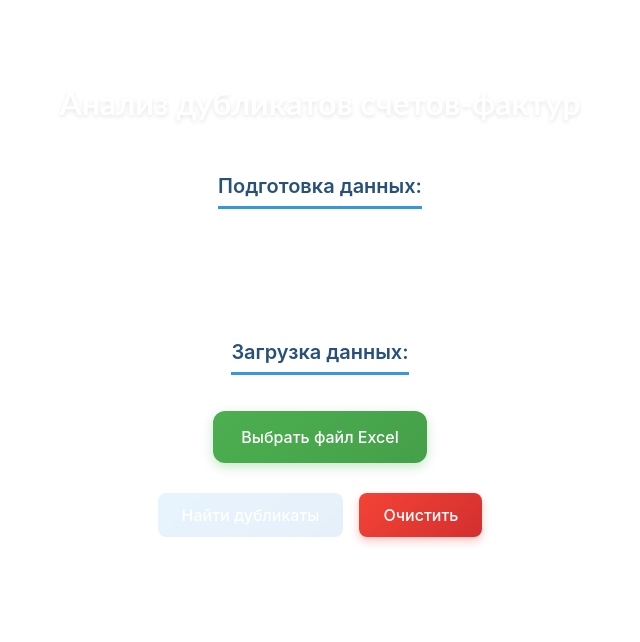
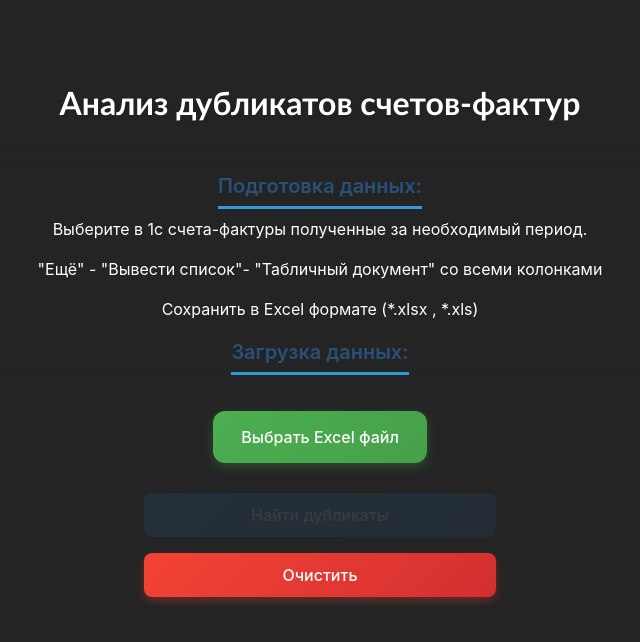
Before and after one commit to Yogurt7v/CheckRepeat, a React (Vite) app: page / in a window 1280 px wide. Shown: the top 642 px of the page, without its empty margins (320-960 px from the left). Built offline with nearby package versions, Linux system fonts and the light colour scheme.

Commit message:
убираем светлую тему как не читаемую. и правки стилей

```diff
--- a/src/App.css
+++ b/src/App.css
@@ -301,7 +301,9 @@ button {
 
 .button-group {
   display: flex;
+  flex-direction: column;
   justify-content: center;
+  width: 30%;
   margin: 0 auto;
   gap: 16px;
 }
--- a/src/App.jsx
+++ b/src/App.jsx
@@ -167,7 +167,7 @@ const App = () => {
       <div className="form-section">
         <div className="file-input-container">
           <label htmlFor="file-upload" className="file-upload-label">
-            Выбрать файл Excel
+            Выбрать Excel файл
           </label>
           <input
             id="file-upload"
--- a/src/index.css
+++ b/src/index.css
@@ -1,9 +1,9 @@
 :root {
-  font-family: system-ui, Avenir, Helvetica, Arial, sans-serif;
+  font-family: Helvetica, Arial, sans-serif;
   line-height: 1.5;
   font-weight: 400;
 
-  color-scheme: light dark;
+  color-scheme: dark;
   color: rgba(255, 255, 255, 0.87);
   background-color: #242424;
 
@@ -51,16 +51,3 @@ button:focus,
 button:focus-visible {
   outline: 4px auto -webkit-focus-ring-color;
 }
-
-@media (prefers-color-scheme: light) {
-  :root {
-    color: #213547;
-    background-color: #ffffff;
-  }
-  a:hover {
-    color: #747bff;
-  }
-  button {
-    background-color: #f9f9f9;
-  }
-}
```
